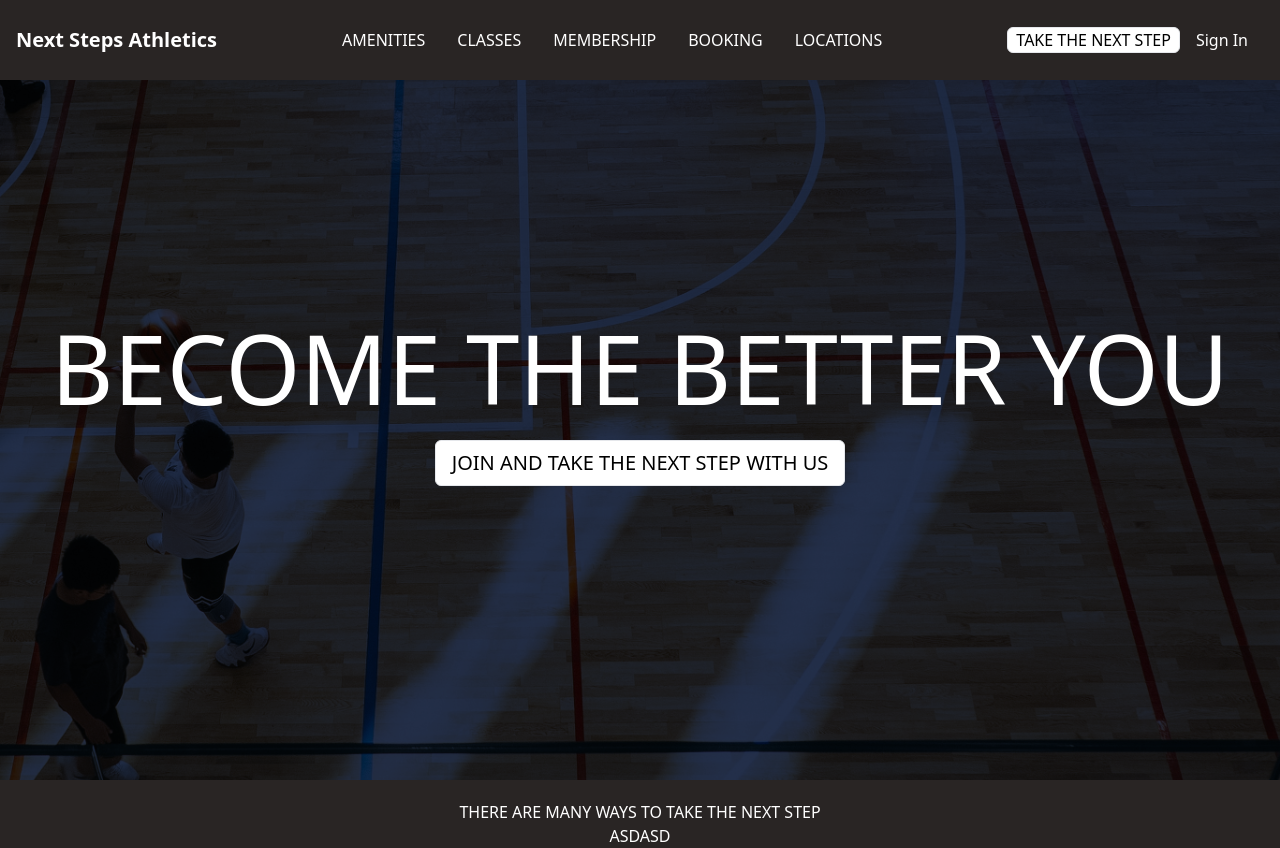
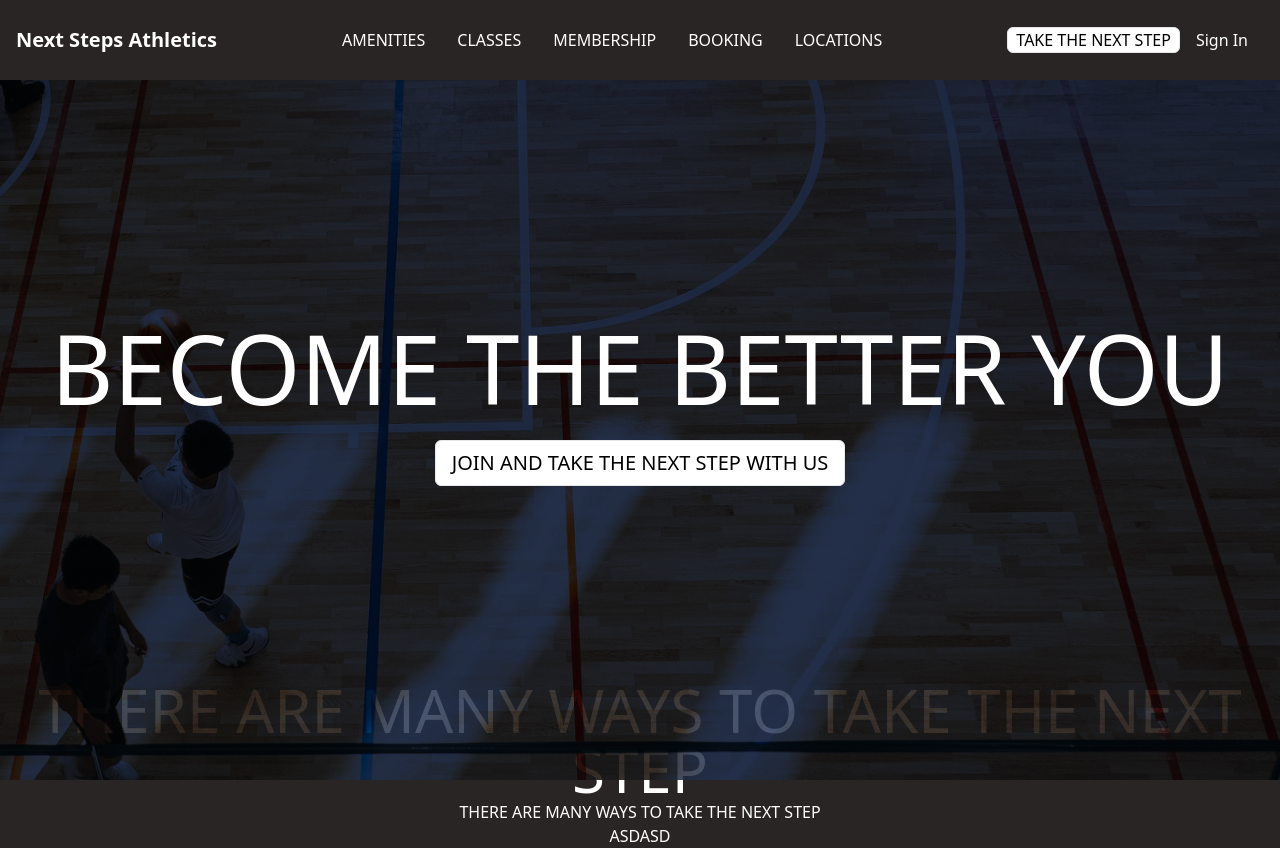
Before and after one commit to camshih/next-steps, a React (Create React App) app: page / in a window 1280 px wide. Built offline with nearby package versions, Linux system fonts and the light colour scheme.

Commit message:
moved title for classes into hero

```diff
--- a/src/components/Hero.jsx
+++ b/src/components/Hero.jsx
@@ -3,8 +3,8 @@ import mainImg from "./../assets/bball-court.jpg";
 
 const Hero = () => {
   return (
-    <div className="w-full h-screen flex justify-between bg-stone-800">
-      <div className="w-full mt-20">
+    <div className="w-full h-screen flex flex-col justify-between bg-stone-800">
+      <div className="w-full mt-20 ">
         <div className="w-full h-[700px] bg-gray-900/90 absolute">
           <img
             className="w-full h-full object-cover mix-blend-overlay"
@@ -26,6 +26,9 @@ const Hero = () => {
           </div>
         </div>
       </div>
+      <div className="text-white text-6xl text-center uppercase">
+        <h2>There are many ways to take the next step</h2>
+      </div>
     </div>
   );
 };
```
